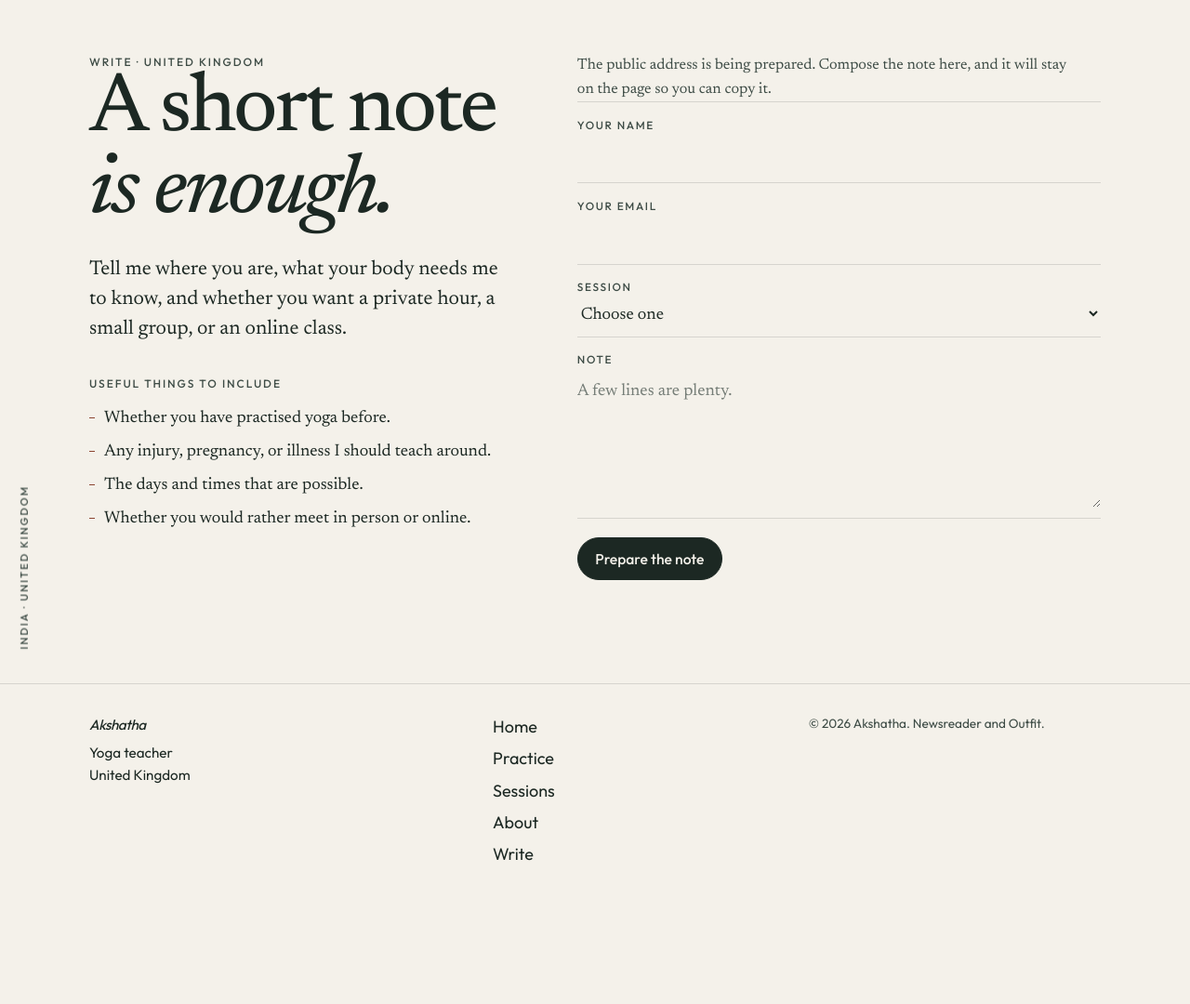
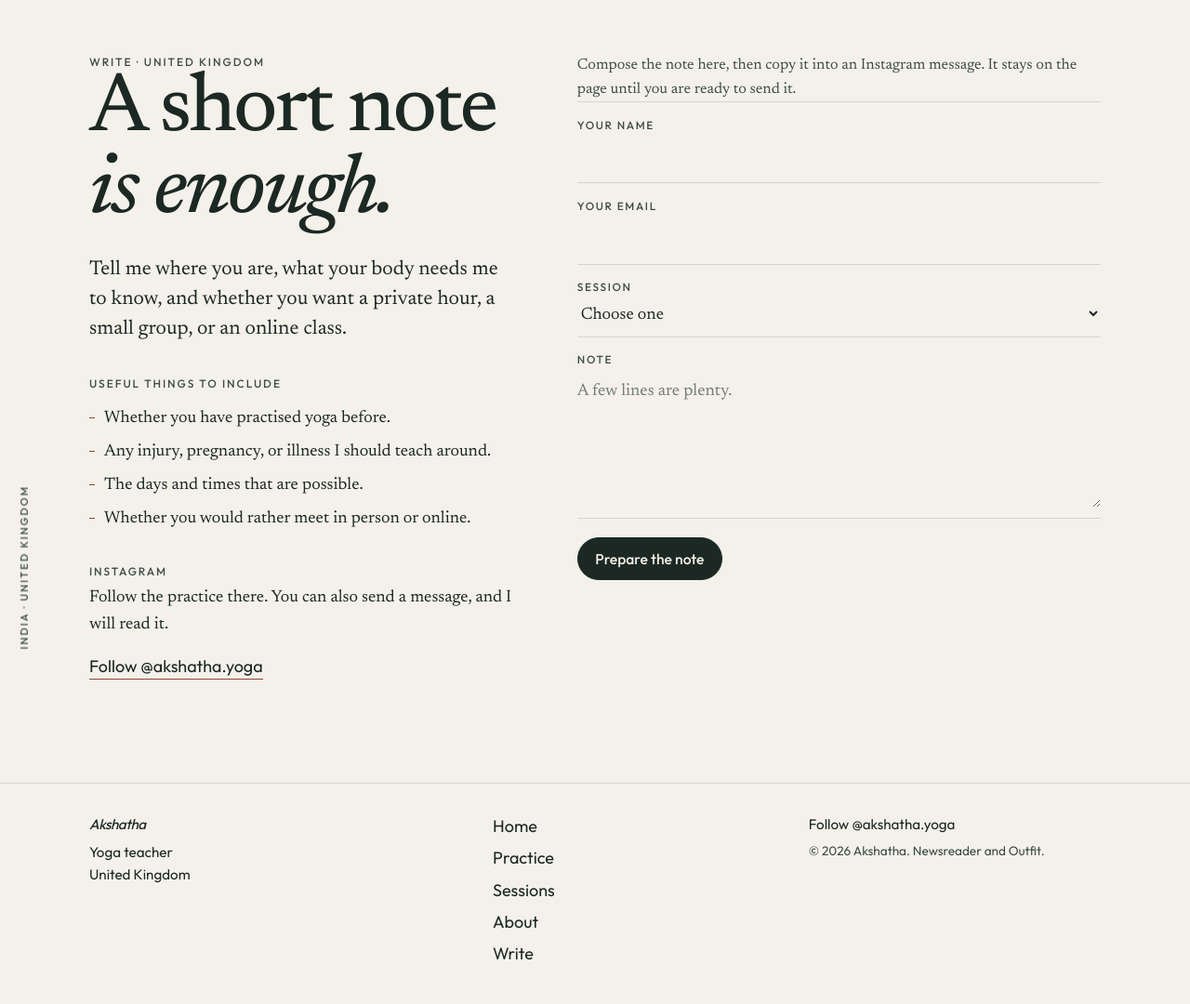
Before and after one commit to AkshathaAkshatha/akshatha-yoga, a Flask app: page /visit.html in a window 1280 px wide. Shown: the part 79-1159 px from the top of the page at 93% size. Before the commit the page ends 1005 px from the top, so only its background shows below. Run offline with Flask 3, Linux system fonts and the light colour scheme.

Commit message:
Add Instagram so people can follow and write.

```diff
--- a/content.py
+++ b/content.py
@@ -29,7 +29,7 @@ SITE = {
     # Your public email. Leave blank until you are ready to publish it.
     "email": "",
     # Instagram name, without the @. Leave blank and the link stays hidden.
-    "instagram": "",
+    "instagram": "akshatha.yoga",
     "language": "English",
     # The free address GitHub Pages will use. Change this if you rename the repo.
     "public_url": "https://akshathaakshatha.github.io/akshatha-yoga",
@@ -122,8 +122,10 @@ HOME = {
     "close_title": "If you would like to practise together, write to me.",
     "close_text": (
         "Say where you are, what your body needs me to know, "
-        "and which kind of session you want. A short note is enough."
+        "and which kind of session you want. A short note is enough. "
+        "You can also follow, and write to me, on Instagram."
     ),
+    "instagram_label": "Follow on Instagram",
 }
 
 
@@ -377,12 +379,17 @@ VISIT = {
         "The days and times that are possible.",
         "Whether you would rather meet in person or online.",
     ],
+    "instagram_kicker": "Instagram",
+    "instagram_text": (
+        "Follow the practice there. You can also send a message, "
+        "and I will read it."
+    ),
     "button_send": "Open the letter",
     "button_draft": "Prepare the note",
     "send_ready": "This opens a letter in your email app, addressed to me.",
     "send_later": (
-        "The public address is being prepared. "
-        "Compose the note here, and it will stay on the page so you can copy it."
+        "Compose the note here, then copy it into an Instagram message. "
+        "It stays on the page until you are ready to send it."
     ),
     "ready_kicker": "Your note",
     "note_placeholder": "A few lines are plenty.",
@@ -473,7 +480,7 @@ def _page_meta(current: str) -> dict:
     }
 
 
-def _schema(location: str, email: str) -> str:
+def _schema(location: str, email: str, instagram_url: str) -> str:
     person = {
         "@context": "https://schema.org",
         "@type": "Person",
@@ -485,13 +492,16 @@ def _schema(location: str, email: str) -> str:
     }
     if email:
         person["email"] = email
+    if instagram_url:
+        person["sameAs"] = [instagram_url]
     return json.dumps(person, ensure_ascii=False).replace("<", "\\u003c")
 
 
 def build_context(current: str) -> dict:
     """Everything a page is allowed to show."""
     email = SITE["email"].strip()
-    instagram = SITE["instagram"].strip().lstrip("@")
+    instagram = SITE["instagram"].strip().lstrip("@").strip("/")
+    instagram_url = f"https://www.instagram.com/{instagram}/" if instagram else ""
     location = _location()
     choices = [session["name"] for session in SESSIONS]
     choices.append("Not sure yet")
@@ -511,7 +521,8 @@ def build_context(current: str) -> dict:
         "location": location,
         "email": email,
         "instagram": instagram,
+        "instagram_url": instagram_url,
         "session_choices": choices,
         "page_meta": _page_meta(current),
-        "schema_json": _schema(location, email) if current == "home" else "",
+        "schema_json": _schema(location, email, instagram_url) if current == "home" else "",
     }
--- a/docs/404.html
+++ b/docs/404.html
@@ -86,6 +86,8 @@
       <div class="footer-meta">
 
 
+        <a href="https://www.instagram.com/akshatha.yoga/" rel="me noopener noreferrer" target="_blank">Follow @akshatha.yoga</a>
+
         <p class="colophon">© 2026 Akshatha. Newsreader and Outfit.</p>
       </div>
     </div>
--- a/docs/about.html
+++ b/docs/about.html
@@ -142,6 +142,8 @@
       <div class="footer-meta">
 
 
+        <a href="https://www.instagram.com/akshatha.yoga/" rel="me noopener noreferrer" target="_blank">Follow @akshatha.yoga</a>
+
         <p class="colophon">© 2026 Akshatha. Newsreader and Outfit.</p>
       </div>
     </div>
--- a/docs/practice.html
+++ b/docs/practice.html
@@ -156,6 +156,8 @@
       <div class="footer-meta">
 
 
+        <a href="https://www.instagram.com/akshatha.yoga/" rel="me noopener noreferrer" target="_blank">Follow @akshatha.yoga</a>
+
         <p class="colophon">© 2026 Akshatha. Newsreader and Outfit.</p>
       </div>
     </div>
--- a/docs/sessions.html
+++ b/docs/sessions.html
@@ -183,6 +183,8 @@
       <div class="footer-meta">
 
 
+        <a href="https://www.instagram.com/akshatha.yoga/" rel="me noopener noreferrer" target="_blank">Follow @akshatha.yoga</a>
+
         <p class="colophon">© 2026 Akshatha. Newsreader and Outfit.</p>
       </div>
     </div>
--- a/static/css/style.css
+++ b/static/css/style.css
@@ -525,15 +525,32 @@ h1 em {
   color: rgba(244, 241, 234, 0.86);
 }
 
-.button-paper {
+.invite .actions {
   margin-top: 1.6rem;
+}
+
+.invite .button-paper {
   background: var(--paper);
   color: var(--ink);
   border-color: var(--paper);
 }
 
-.button-paper:hover {
+.invite .button-quiet {
+  color: var(--paper);
+  border-color: rgba(244, 241, 234, 0.5);
+  background: transparent;
+}
+
+.invite .button-quiet:hover {
+  background: rgba(244, 241, 234, 0.1);
+}
+
+.invite .button-paper:hover {
   background: #fff;
+}
+
+.prompt-block .next-link {
+  margin-top: 1rem;
 }
 
 .next-link {
--- a/templates/base.html
+++ b/templates/base.html
@@ -68,8 +68,8 @@
         {% if email %}
         <a href="mailto:{{ email }}">{{ email }}</a>
         {% endif %}
-        {% if instagram %}
-        <a href="https://instagram.com/{{ instagram }}">Instagram</a>
+        {% if instagram_url %}
+        <a href="{{ instagram_url }}" rel="me noopener noreferrer" target="_blank">Follow @{{ instagram }}</a>
         {% endif %}
         <p class="colophon">© {{ year }} {{ site.name }}. Newsreader and Outfit.</p>
       </div>
--- a/templates/visit.html
+++ b/templates/visit.html
@@ -15,12 +15,16 @@
       </ul>
     </div>
 
-    {% if email or instagram %}
-    <p class="where">
-      {% if email %}<a href="mailto:{{ email }}">{{ email }}</a>{% endif %}
-      {% if email and instagram %} · {% endif %}
-      {% if instagram %}<a href="https://instagram.com/{{ instagram }}">Instagram</a>{% endif %}
-    </p>
+    {% if instagram_url %}
+    <div class="prompt-block">
+      <p class="kicker">{{ visit.instagram_kicker }}</p>
+      <p>{{ visit.instagram_text }}</p>
+      <p class="next-link"><a href="{{ instagram_url }}" rel="me noopener noreferrer" target="_blank">Follow @{{ instagram }}</a></p>
+    </div>
+    {% endif %}
+
+    {% if email %}
+    <p class="where"><a href="mailto:{{ email }}">{{ email }}</a></p>
     {% endif %}
   </header>
 
```
Also changed, not shown: docs/index.html (+10 -3 lines), docs/static/css/style.css (+19 -2 lines), docs/visit.html (+11 -1 lines), templates/index.html (+6 -1 lines).
